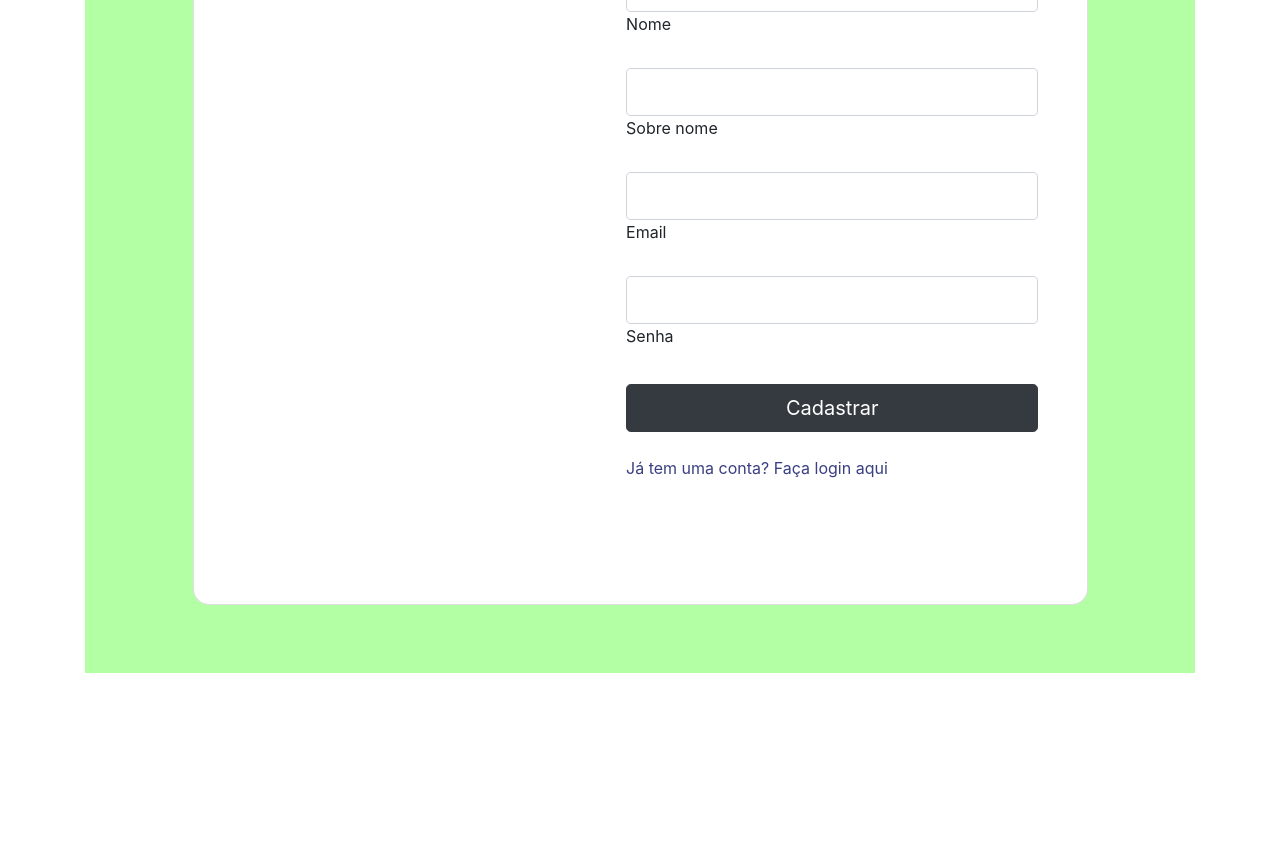
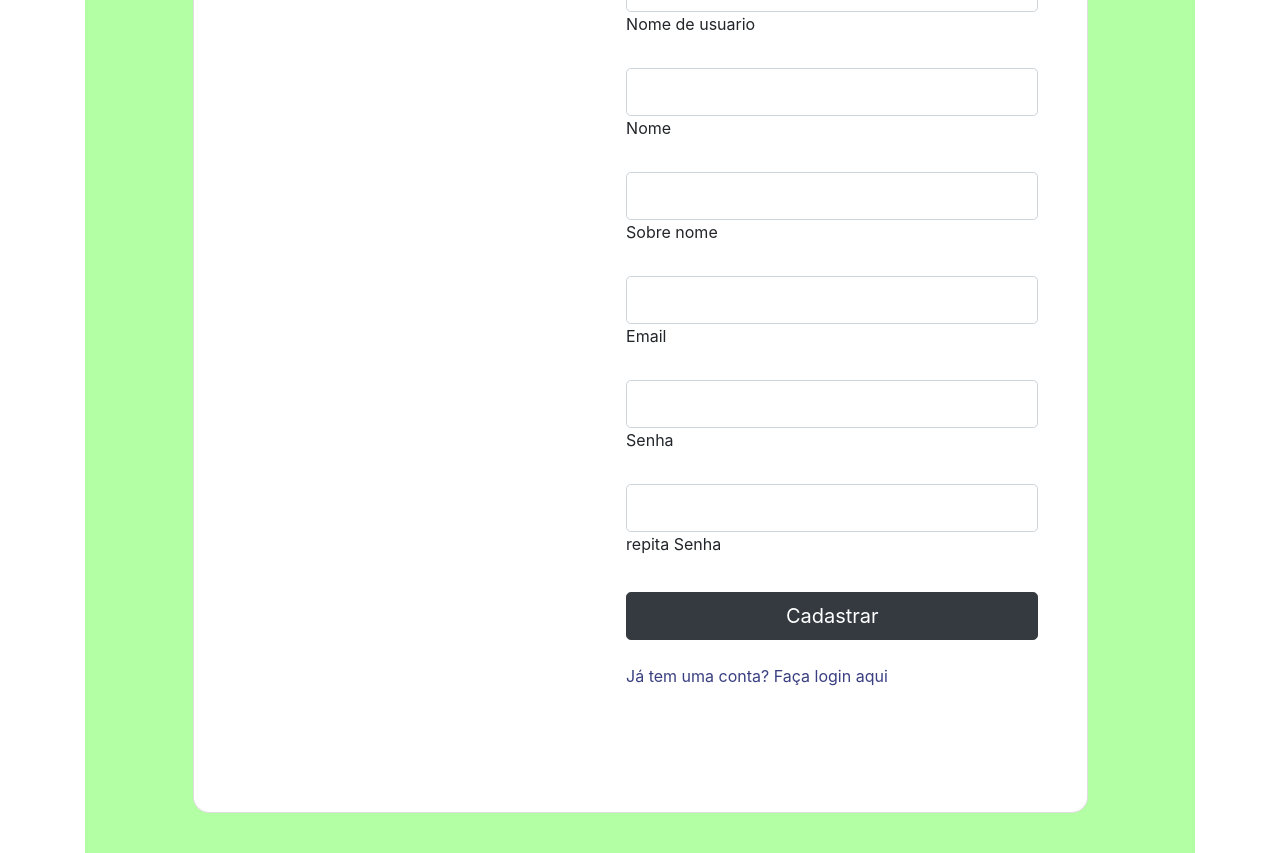
Before and after one commit to viniciostec22/Atvidade_web_02, a Django app: page /contas/cadastro/ in a window 1280 px wide. Shown: the part 494-1347 px from the top of the page. Before the commit the page ends 1167 px from the top, so only its background shows below. Run offline with Django 4.2, Linux system fonts and the light colour scheme; parts of the project's set-up code (start-up, migrations or seed data) failed here and were passed over; some libraries are stand-ins or nearby versions.

Commit message:
validação_usuarios

```diff
--- a/contas/templates/cadastro.html
+++ b/contas/templates/cadastro.html
@@ -21,7 +21,11 @@
                 <div class="card-body p-4 p-lg-5 text-black">
 
                   <form method="POST" action="{% url 'cadastro' %}" > {% csrf_token %}
+                    {%block mensagem%}
 
+                       {% bootstrap_messages %}
+
+                    {%endblock mensagem%}
                     <div class="d-flex align-items-center mb-3 pb-1">
                         <img src="{% static '/img/if.png' %}" alt="My image"id="img"/>
 
@@ -29,22 +33,30 @@
 
                     <h5 class="fw-normal mb-3 pb-3" style="letter-spacing: 1px;">Cadastro</h5>
                     <div class="form-outline mb-4">
-                        <input type="email" id="form2Example17" class="form-control form-control-lg" name="nome" />
+                      <input type="text" id="form2Example17" class="form-control form-control-lg" name="usuario" />
+                      <label class="form-label" for="form2Example17">Nome de usuario</label>
+                  </div>
+                    <div class="form-outline mb-4">
+                        <input type="text" id="form2Example17" class="form-control form-control-lg" name="nome" />
                         <label class="form-label" for="form2Example17">Nome</label>
                     </div>
                     <div class="form-outline mb-4">
-                        <input type="email" id="form2Example17" class="form-control form-control-lg" name="sobrenome" />
+                        <input type="text" id="form2Example17" class="form-control form-control-lg" name="sobrenome" />
                         <label class="form-label" for="form2Example17">Sobre nome</label>
                     </div>
 
                     <div class="form-outline mb-4">
-                      <input type="email" id="form2Example17" class="form-control form-control-lg" name="email" />
+                      <input type="text" id="form2Example17" class="form-control form-control-lg" name="email" />
                       <label class="form-label" for="form2Example17">Email</label>
                     </div>
 
                     <div class="form-outline mb-4">
                       <input type="password" id="form2Example27" class="form-control form-control-lg" name="senha" />
                       <label class="form-label" for="form2Example27">Senha</label>
+                    </div>
+                    <div class="form-outline mb-4">
+                      <input type="password" id="form2Example27" class="form-control form-control-lg" name="repita_senha" />
+                      <label class="form-label" for="form2Example27">repita Senha</label>
                     </div>
 
                     <div class="pt-1 mb-4">
--- a/contas/views.py
+++ b/contas/views.py
@@ -1,11 +1,57 @@
 from django.shortcuts import redirect, render
+from django.contrib import auth
+from django.contrib import messages
+from django.contrib.messages import constants
+from django.urls import reverse
+from django.contrib.auth.models import User
+import re
 
 def login(request):
-    return render(request, 'login.html')
+    if request.method == "GET":
+        return render(request, 'login.html')
+    elif request.method == "POST":
+        login = request.POST.get('usuario')
+        senha = request.POST.get('senha')
 
+        user = auth.authenticate(username=login, password=senha)
+        if not user:
+            messages.add_message(request,messages.ERROR,'Usuario ou senha incorretos!')
+            return redirect(reverse('login'))
+
+        auth.login(request, user)
+        messages.add_message(request,messages.SUCCESS,'Login efetuado com sucesso!')
+        return render(request,'produtos/index.html')
 def cadastro(request):
+    if request.method == "GET":
+        return render(request, 'cadastro.html')
+    elif request.method == "POST":
+        usuario = request.POST.get('usuario')
+        email = request.POST.get('email')
+        nome = request.POST.get('nome')
+        sobrenome = request.POST.get('sobrenome')
+        senha = request.POST.get('senha')
+        repita_senha = request.POST.get('repita_senha')
 
-    return render(request, 'cadastro.html')
+        user = User.objects.filter(username=usuario)
+        if not re.fullmatch(re.compile(r'([A-Za-z0-9]+[.-_])*[A-Za-z0-9]+@[A-Za-z0-9-]+(\.[A-Z|a-z]{2,})+'), email):
+            messages.add_message(request,messages.ERROR,'email invalido!')
+        elif senha != repita_senha:
+            messages.add_message(request,messages.ERROR,'Senhas não são iguais!')
+            return redirect('cadastro')
+        elif  senha < '8':
+            messages.add_message(request,messages.ERROR,'Senha muito curta!')
+            return redirect('cadastro')
+        elif user.exists():
+            messages.add_message(request,messages.ERROR,'Usuario já cadastrado!')
+            return redirect('cadastro')
 
+        elif not usuario or not nome or not sobrenome or not senha or not repita_senha:
+            messages.add_message(request,messages.ERROR,'não pode dexar campos em branco!')
+            return redirect('cadastro')
+
+        #user = User.objects.create_user(username=usuario, email=email, first_name=nome, last_name=sobrenome, password=senha)  # type: ignore
+        #messages.add_message(request, constants.SUCCESS, 'Usuario cadastrado com sucesso!')
+        #return redirect('cadastro')
 def logout(request):
-    return redirect('login')
+    request.session.flush()
+    return redirect(reverse('login'))
--- a/templates/modulos/_base_nav.html
+++ b/templates/modulos/_base_nav.html
@@ -30,6 +30,9 @@
         <li class="nav-item {% if request.path == url_sobre %}active{% endif %}">
           <a class="nav-link" href="{% url 'sobre' %}">Sobre</a>
         </li>
+        <li class="nav-item {% if request.path == url_sobre %}active{% endif %}">
+          <a class="nav-link" href="{% url 'cadastro' %}">Cadastrar</a>
+        </li>
         <li class="nav-item ">
           <a class="nav-link" href="{% url 'logaut' %}">Sair</a>
         </li>
```
Also changed, not shown: contas/templates/login.html (+7 -3 lines), produtos/templates/produtos/index.html (+6 -1 lines), db.sqlite3.
